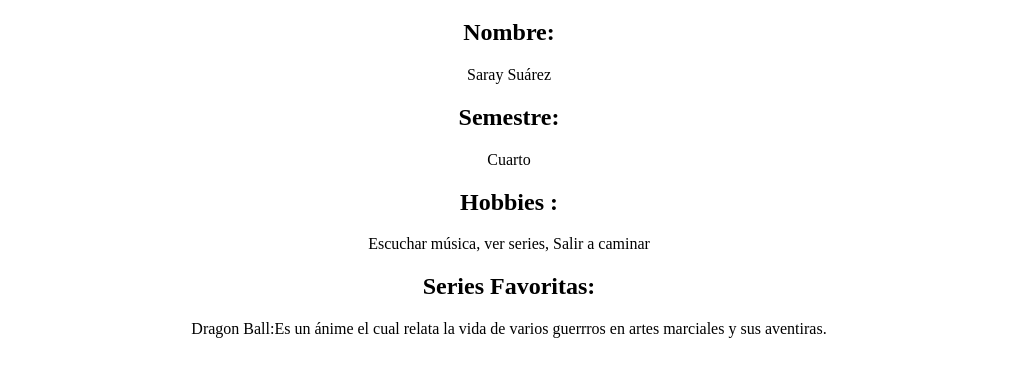
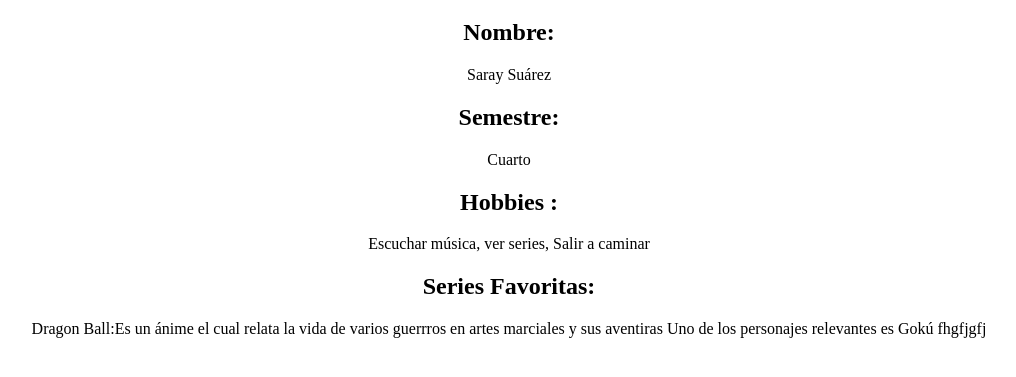
Before and after one commit to Sarayssd/practica, a plain HTML site: page index.html in a window 1280 px wide. Shown: the part 61-438 px from the top of the page, without its empty margins (131-1147 px from the left). Drawn offline with Linux system fonts and the light colour scheme.

Commit message:
Primer personaje relevante

```diff
--- a/index.html
+++ b/index.html
@@ -16,7 +16,10 @@
         <h2>Hobbies :</h2>
         <p>Escuchar música, ver series, Salir a caminar</p>
         <h2>Series Favoritas: </h2>
-        <p>Dragon Ball:Es un ánime el cual relata la vida de varios guerrros en artes marciales y sus aventiras.</p>
+        <p>Dragon Ball:Es un ánime el cual relata la vida de varios guerrros en artes marciales y sus aventiras Uno de los personajes relevantes es Gokú
+            fhgfjgfj
+        </p>
+
 
 
     </center>
```
